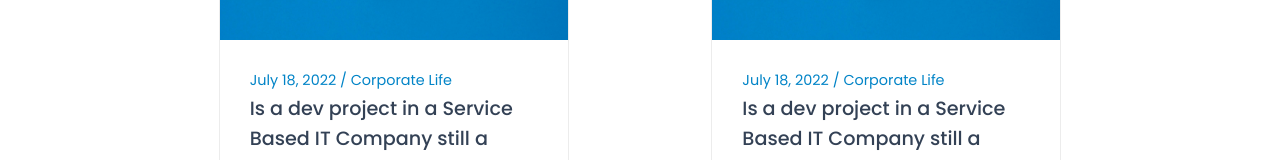
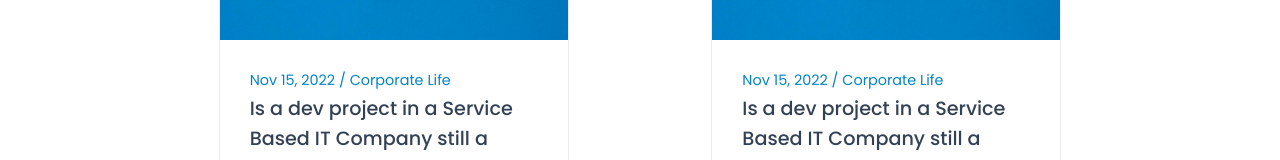
Before and after one commit to guptasarthak03/sarthakmangal.com, a Next.js app: page / in a window 1280 px wide. Shown: the part 1901-2061 px from the top of the page. Built offline with nearby package versions, Linux system fonts and the light colour scheme.

Commit message:
refactor: blogs

```diff
--- a/components/constants/homepage.js
+++ b/components/constants/homepage.js
@@ -70,3 +70,22 @@ export const projectCardList = [
     previewPath: '/',
   },
 ];
+
+export const blogCardList = [
+  {
+    date: 'Nov 15, 2022',
+    desc: 'Lorem ipsum, dolor sit amet consectetur adipisicing elit. Enim, quidem expedita. Perspiciatis commodi quisquam, excepturi magnam, corrupti.',
+    imgPath: '/images/blog-tools.jpg',
+    tag: 'Corporate Life',
+    title: 'Is a dev project in a Service Based IT Company still a dream ?',
+    url: '/',
+  },
+  {
+    date: 'Nov 15, 2022',
+    desc: 'Lorem ipsum, dolor sit amet consectetur adipisicing elit. Enim, quidem expedita. Perspiciatis commodi quisquam, excepturi magnam, corrupti.',
+    imgPath: '/images/blog-tools.jpg',
+    tag: 'Corporate Life',
+    title: 'Is a dev project in a Service Based IT Company still a dream ?',
+    url: '/',
+  },
+];
--- a/components/container/blogCards/blogCard.js
+++ b/components/container/blogCards/blogCard.js
@@ -1,25 +1,22 @@
 import Link from 'next/link';
 
-const BlogCard = () => {
+const BlogCard = ({ date, desc, imgPath, tag, title, url }) => {
   return (
     <div className="blog-card">
       <div className="blog-img">
-        <img src="/images/blog-tools.jpg" alt="blog image"></img>
+        <img src={imgPath} alt="blog image"></img>
       </div>
       <div className="blog-body">
         <div className="blog-meta">
-          <span className="blog-date">July 18, 2022 / Corporate Life</span>
+          <span className="blog-date">
+            {date} / {tag}
+          </span>
         </div>
-        <Link href="/">
-          <a className="blog-title">
-            Is a dev project in a Service Based IT Company still a dream ?
-          </a>
+        <Link href={url}>
+          <a className="blog-title">{title}</a>
         </Link>
-        <p className="blog-text">
-          Lorem ipsum, dolor sit amet consectetur adipisicing elit. Enim, quidem
-          expedita. Perspiciatis commodi quisquam, excepturi magnam, corrupti.
-        </p>
-        <Link href="/">
+        <p className="blog-text">{desc}</p>
+        <Link href={url}>
           <a className="read-more">Read More</a>
         </Link>
       </div>
--- a/components/container/blogCards/index.js
+++ b/components/container/blogCards/index.js
@@ -1,10 +1,20 @@
 import BlogCard from './blogCard';
 
-const BlogCards = () => {
+const BlogCards = ({ blogCardList }) => {
   return (
     <div className="blog-cards">
-      <BlogCard />
-      <BlogCard />
+      {blogCardList.map(blog => {
+        return (
+          <BlogCard
+            date={blog.date}
+            desc={blog.desc}
+            imgPath={blog.imgPath}
+            tag={blog.tag}
+            title={blog.title}
+            url={blog.url}
+          />
+        );
+      })}
     </div>
   );
 };
--- a/pages/index.js
+++ b/pages/index.js
@@ -6,7 +6,10 @@ import ServicesContainer from '../components/container/servicesContainer';
 import SkillListContainer from '../components/container/skillListContainer';
 import ProjectsContainer from '../components/container/projectsContainer';
 import Footer from '../components/layout/footer';
-import { projectCardList } from '../components/constants/homepage';
+import {
+  projectCardList,
+  blogCardList,
+} from '../components/constants/homepage';
 import BlogCards from '../components/container/blogCards';
 
 const Home = () => {
@@ -96,7 +99,7 @@ const Home = () => {
                   </div>
                 ) : (
                   <div className="my-blogs">
-                    <BlogCards />
+                    <BlogCards blogCardList={blogCardList} />
                   </div>
                 )}
               </div>
--- a/styles/globals.css
+++ b/styles/globals.css
@@ -230,17 +230,14 @@ section {
   width: 145px;
   background: var(--primary-color);
   border-radius: 12px;
-  transition: 0.5s;
+  transition: 1s;
   height: 36px;
 }
 
 .my-work .header-tab .work-header-active {
   color: white;
+  cursor: text;
 }
-
-/* .my-work .work-body {
-  height: 400px;
-} */
 
 .my-work .view-more {
   margin: 28px auto;
```
